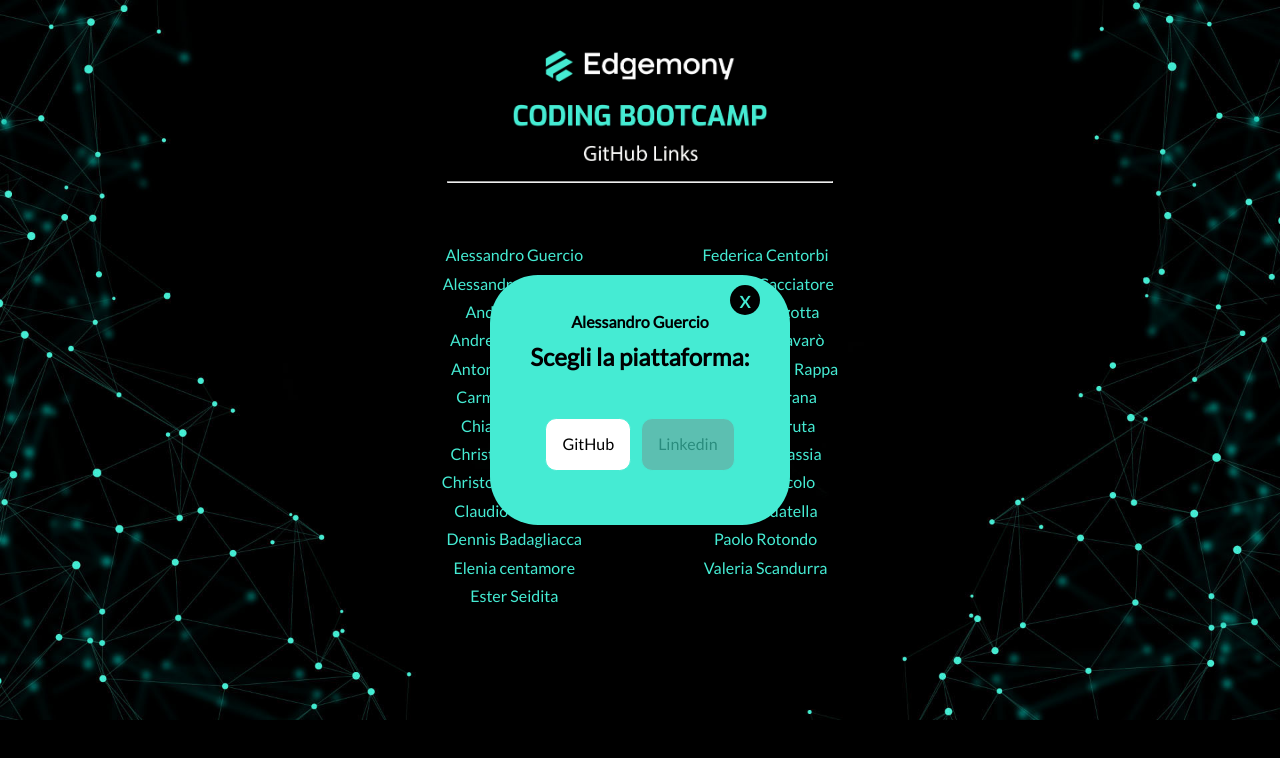
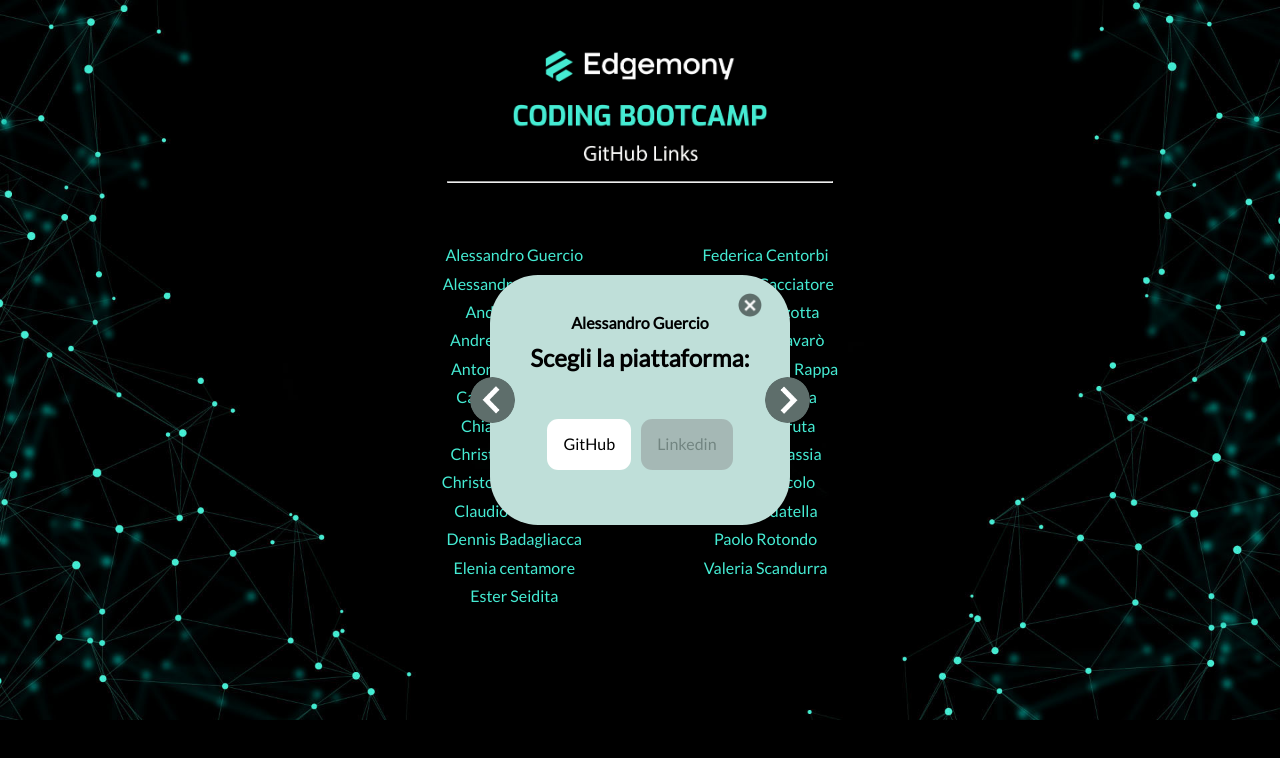
Before and after one commit to esterSeidita/GitHub-List, a plain HTML site: page index.html in a window 1280 px wide. Both pictures are taken after a click on the link "Alessandro Guercio". Drawn offline with Linux system fonts and the light colour scheme.

Commit message:
fit: arrow interactions

```diff
--- a/assets/css/style.css
+++ b/assets/css/style.css
@@ -9,7 +9,7 @@
 .hidden {
     width: 85vw;
     height: 70vh;
-    background: #45ebd3;
+    background: #bfdfd9;
     position: fixed;
     left: 50%;
     top: 50%;
@@ -21,13 +21,32 @@
     flex-direction: column;
     align-items: center;
     justify-content: center;
-    padding-top: 4em;
+    /* padding-top: 4em; */
     max-width: 300px;
     max-height: 300px;
 }
 
 .hidden h1{
     font-size: 1rem;
+}
+.moveToRight, .moveToLeft{
+    font-size: 2em;
+    width: 45px;
+    border-radius: 2em;
+    position: absolute;
+    cursor: pointer;
+}
+.moveToRight:hover, .moveToLeft:hover{
+    width: 50px;
+}
+
+.moveToRight{
+    right: -20px;
+
+}
+.moveToLeft{
+    left: -20px;
+
 }
 .hidden .groupBtn {
     display: flex;
@@ -41,7 +60,7 @@
     width: 100%;
     background-color: #fff;
     border-radius: 0.7em;
-    border: 1px solid #45ebd3;
+    border: none;
     cursor: pointer;
 }
 .hidden .groupBtn .inactive button{
@@ -56,19 +75,23 @@
 
 .hidden .closeBtn{
     position: absolute;
-    right: 30px;
+    right: 20px;
     top: 10px;
-    color: #45ebd3;
+    color: #bfdfd9;
     font-weight: bolder;
-    background-color: black;
     padding: 0.5em;
-    width: 30px;
-    height: 30px;
+    width: 40px;
+    height: 40px;
+    /* background-color: #40d6c0; */
     border: none;
-    border-radius: 1em;
+    border-radius: 2em;
     cursor: pointer;
 }
 
+.hidden .closeBtn:hover{
+    width: 42px;
+    height: 42px;
+}
 
 body {
     background: black;
--- a/assets/js/script.js
+++ b/assets/js/script.js
@@ -1,14 +1,22 @@
-const popup = document.querySelector('#popup');
+const q = (attribute) => document.querySelector(attribute);
+const popup = q('#popup');
 const links = document.querySelectorAll('a');
 
-links.forEach(link => {
-    let githubLink = link.getAttribute("data-git");
-    let linkedinLink = link.getAttribute("data-linkedin");
-    link.addEventListener('click', () => {
+/* -------------------------------------------------------------------------- */
+/*                       Funzione per generare il popup                       */
+/* -------------------------------------------------------------------------- */
+
+function popupGenerator (link, index){
+    let githubLink = link[index].getAttribute("data-git");
+    let linkedinLink = link[index].getAttribute("data-linkedin");
+
     popup.classList.add('hidden');
     popup.innerHTML = `
-        <div class="closeBtn">X</div>
-        <h1>${link.textContent}</h1>
+    <img src="./assets/img/closeBtn.png" class="closeBtn">
+    <img src="./assets/img/rightArrow.png" class="moveToRight">
+    <img src="./assets/img/leftArrow.png" class="moveToLeft">
+
+    <h1>${link[index].textContent}</h1>
     <h2>Scegli la piattaforma:</h2>
     <div class="groupBtn">
     <a href="${githubLink}" target="_blank">
@@ -20,14 +28,40 @@ links.forEach(link => {
     </div>
     `;
     if(linkedinLink === ''){
-            document.querySelector('.linkedinBtn').classList.add('inactive');
-            const att = document.querySelector('.linkedinBtn button').setAttribute("title", "Linkedin non presente");
+        q('.linkedinBtn').classList.add('inactive');
+        const att = q('.linkedinBtn button').setAttribute("title", "Linkedin non presente");
     };
 
-        const closeBtn = document.querySelector('.closeBtn');
+    // Close Button
+    const closeBtn = q('.closeBtn');
+
     closeBtn.addEventListener("click", () => {
         popup.classList.remove('hidden');
         popup.innerHTML = '';
     })
+
+    // Arrow Buttons
+    const leftBtn = q('.moveToLeft');
+    const rightBtn = q('.moveToRight');
+
+    leftBtn.addEventListener("click", () => {
+        index --;
+        popupGenerator(link, index)
+
+    })
+    rightBtn.addEventListener("click", () => {
+        index ++
+        popupGenerator(link, index)
+    })
+
+}
+
+//Fine funzione
+
+links.forEach((link, i, allLink) => {
+    allLink[i].addEventListener('click', () => {
+
+    popupGenerator(allLink, i);
+
     })
 })
```
Also changed, not shown: assets/img/closeBtn.png (added), assets/img/leftArrow.png (added), assets/img/rightArrow.png (added). Lines whose indentation alone changed are shown as unchanged.
